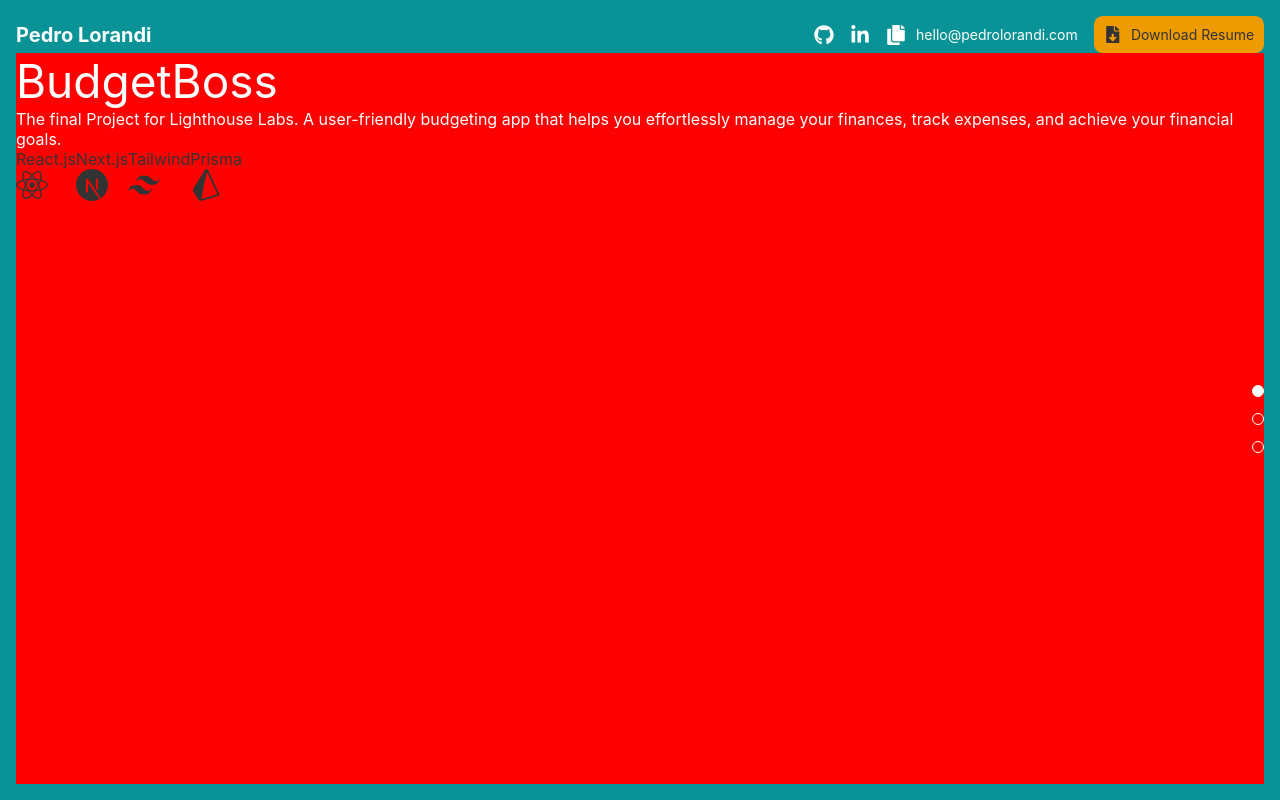
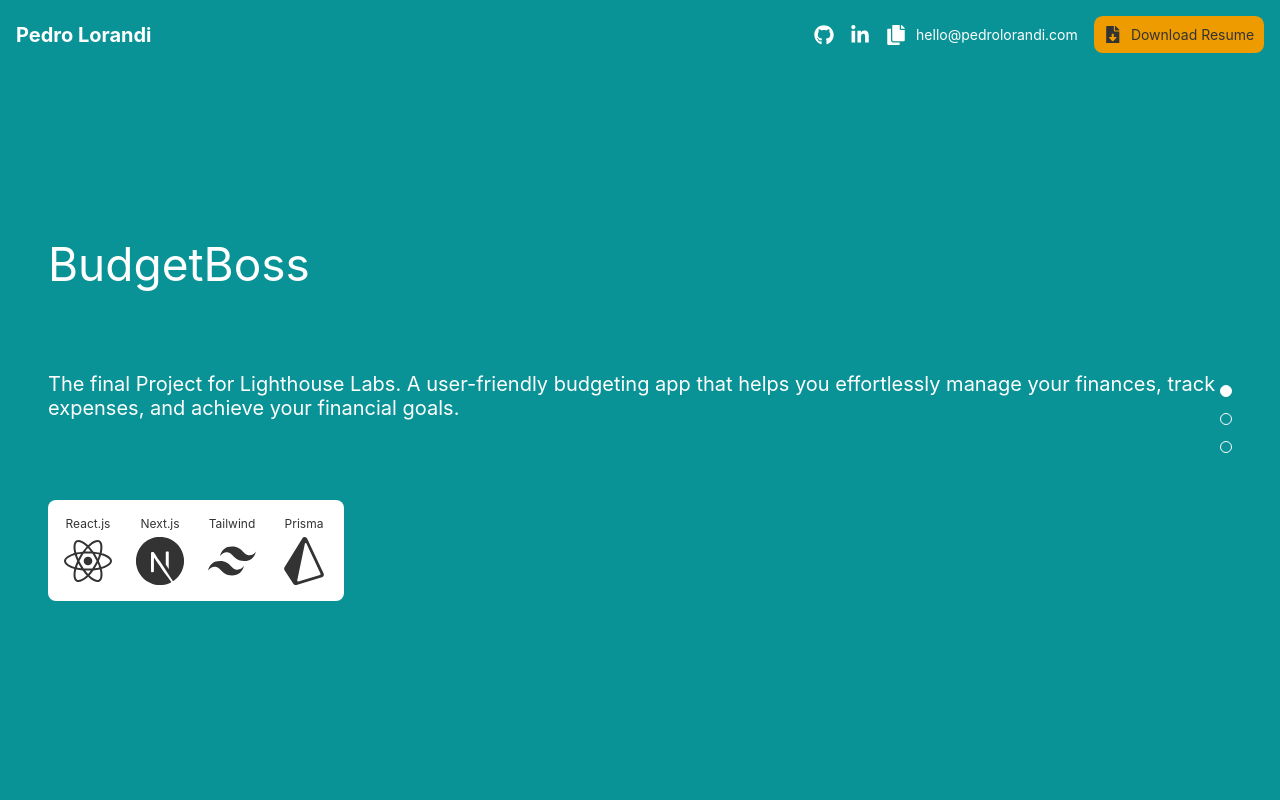
Before and after one commit to pedrolorandi/portfolio-2.0, a React (Create React App) app: page / in a window 1280 px wide. Built offline with nearby package versions, Linux system fonts and the light colour scheme.

Commit message:
Add style to text block and icons'

```diff
--- a/src/App.css
+++ b/src/App.css
@@ -8,9 +8,11 @@
 }
 
 main {
-  background-color: red;
   min-height: 100%;
   flex: 1;
+  flex-direction: row;
+  align-items: center;
+  padding: 2em;
 }
 
 .navigation {
--- a/src/components/Text.css
+++ b/src/components/Text.css
@@ -1,16 +1,32 @@
 .text-block {
   flex: 1;
   flex-direction: column;
+  gap: 5em;
+}
+
+.text-block p {
+  font-size: 1.25em;
+}
+
+.tech-stack-container {
+  display: inline-flex;
 }
 
 .tech-stack {
+  background-color: white;
   flex-direction: row;
+  gap: 1.5em;
+  padding: 1em;
+  border-radius: 0.5em;
 }
 
 .tech {
   flex-direction: column;
+  align-items: center;
 }
 
 .tech span {
   color: #333;
+  font-size: 0.75em;
+  margin-bottom: 0.5em;
 }
--- a/src/components/Text.js
+++ b/src/components/Text.js
@@ -11,7 +11,7 @@ import {
 } from "react-icons/si";
 import { ImEmbed2 } from "react-icons/im";
 
-const size = "2em";
+const size = "3em";
 
 const ICONS = {
   FaNodeJs: <FaNodeJs size={size} color="#333" />,
@@ -30,6 +30,7 @@ function Text({ title, description, techStack, textColor }) {
     <div className="flex text-block">
       <h2 style={{ color: textColor }}>{title}</h2>
       <p style={{ color: textColor }}>{description}</p>
+      <div className="tech-stack-container">
         <div className="flex tech-stack">
           {techStack.map((tech) => {
             return (
@@ -41,6 +42,7 @@ function Text({ title, description, techStack, textColor }) {
           })}
         </div>
       </div>
+    </div>
   );
 }
 
```
Lines whose indentation alone changed are shown as unchanged.
